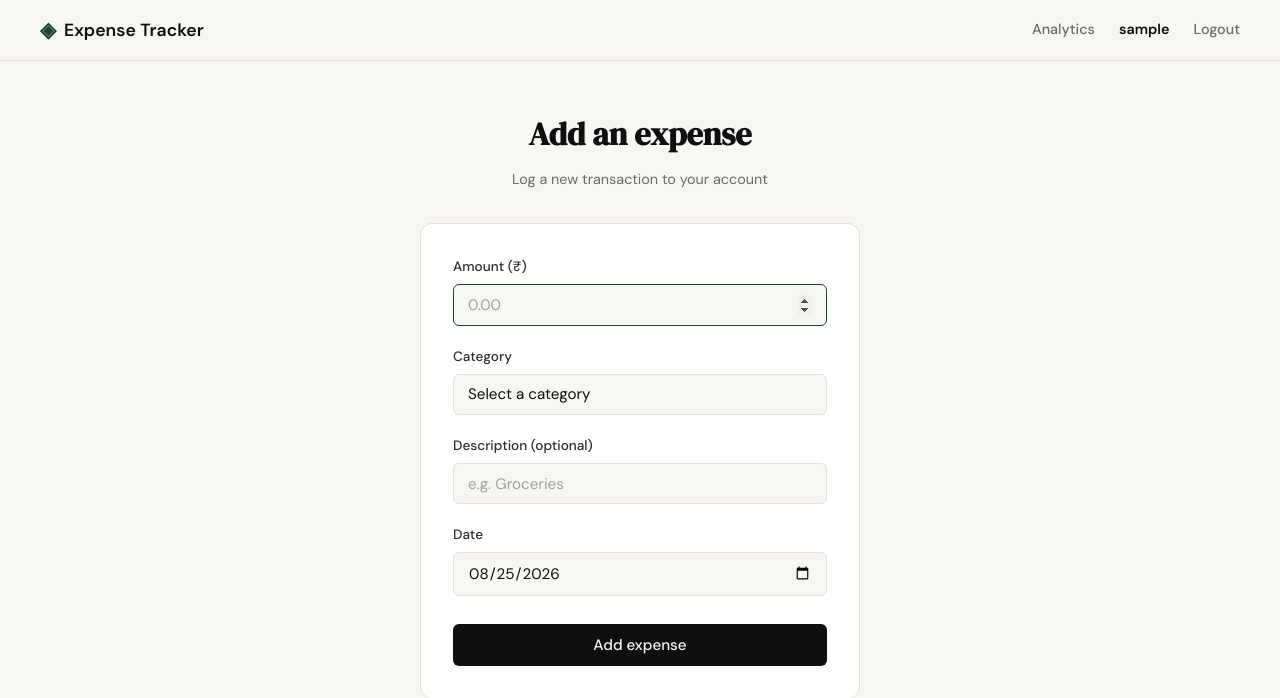
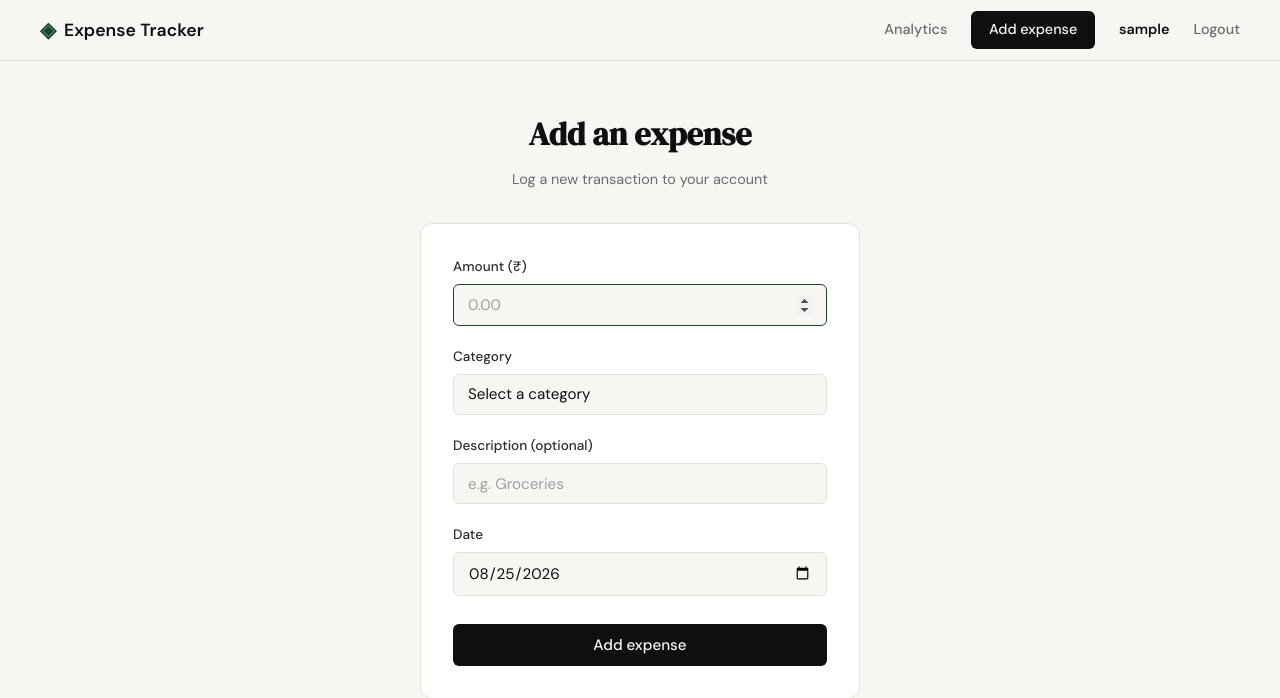
Before and after one commit to israr-mohammed/expense_tracker, a Flask app: page /expenses/add in a window 1280 px wide. Shown: the top 698 px of the page. Run offline with Flask 3, Linux system fonts and the light colour scheme; the visitor is signed in with stand-in values (Sample User, id 1).

Commit message:
Add nav link to Add Expense page
The Step 7 route and form existed but nothing in the UI linked to
/expenses/add, making the feature unreachable without typing the URL.

```diff
--- a/templates/base.html
+++ b/templates/base.html
@@ -21,6 +21,7 @@
             <div class="nav-links">
                 {% if session.get('user_id') %}
                 <a href="{{ url_for('analytics') }}" class="nav-link{% if request.endpoint == 'analytics' %} active{% endif %}">Analytics</a>
+                <a href="{{ url_for('add_expense') }}" class="nav-cta">Add expense</a>
                 <a href="{{ url_for('profile') }}" class="nav-user">{{ session.get('user_name') }}</a>
                 <a href="{{ url_for('logout') }}">Logout</a>
                 {% else %}
```
